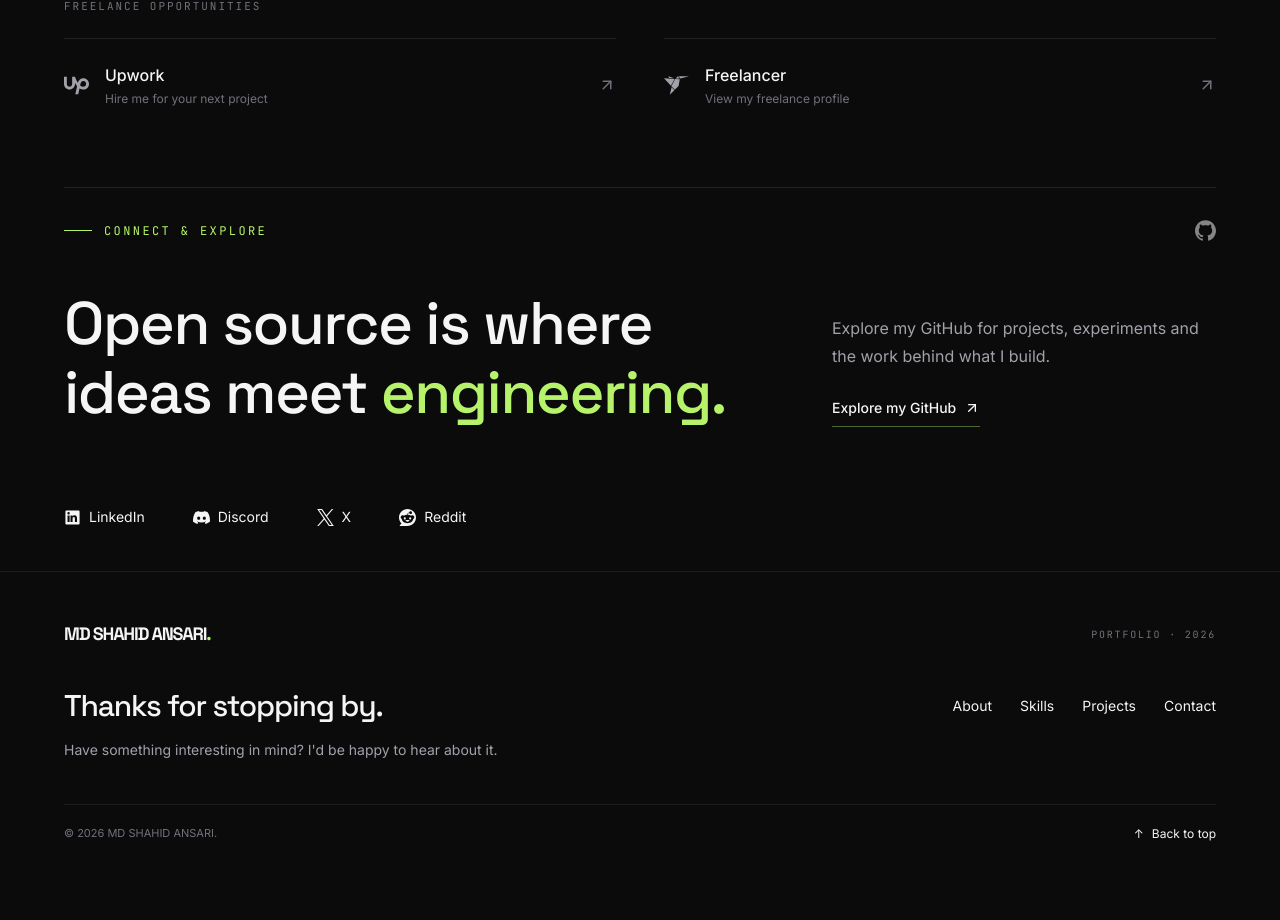
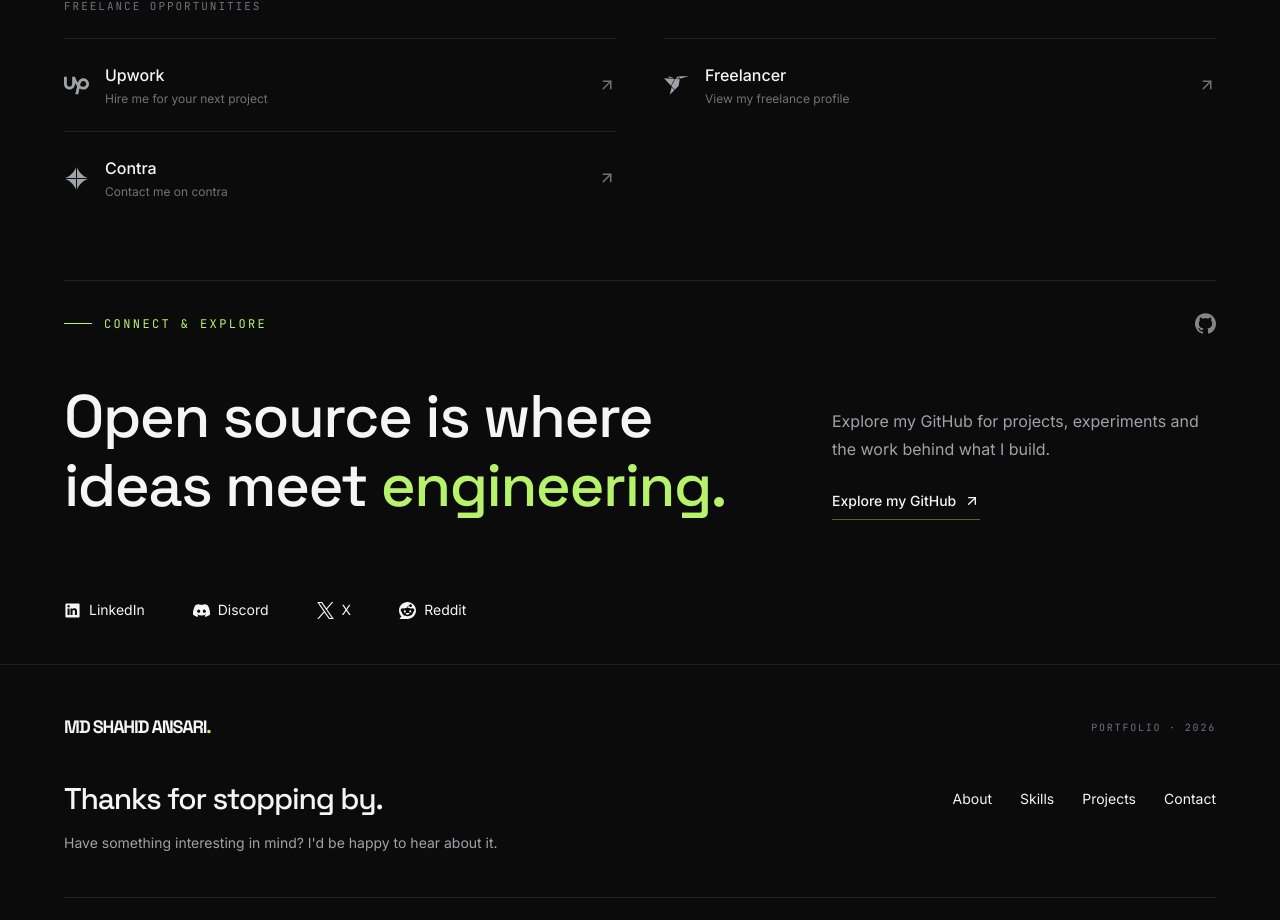
Before and after one commit to md-shahid-ansari/md-shahid-ansari.github.io, a React (Vite) app: page / in a window 1280 px wide. Shown: the part 4939-5859 px from the top of the page. Before the commit the page ends 5809 px from the top, so only its background shows below. Built offline with nearby package versions, Linux system fonts and the light colour scheme.

Commit message:
contra added

```diff
--- a/src/Contact.tsx
+++ b/src/Contact.tsx
@@ -44,6 +44,22 @@ function Linkedin({ size = 18 }: { size?: number }) {
   );
 }
 
+function Contra({ size = 15 } : { size?: number }){
+  return (
+    <svg
+      width={size}
+      height={size}
+      viewBox="0 0 100 100">
+      <g fill="currentColor">
+        <path d="M5 48 C22 43 43 22 48 5 L48 48 Z"/>
+        <path d="M52 5 C57 22 78 43 95 48 L52 48 Z"/>
+        <path d="M5 52 C22 57 43 78 48 95 L48 52 Z"/>
+        <path d="M52 52 L95 52 C78 57 57 78 52 95 Z"/>
+      </g>
+    </svg>
+  )
+}
+
 const freelanceProfiles = [
   {
     name: "Upwork",
@@ -56,6 +72,12 @@ const freelanceProfiles = [
     description: "View my freelance profile",
     url: "https://www.freelancer.com/u/shahid91616",
     icon: siFreelancer,
+  },
+  {
+    name: "Contra",
+    description: "Contact me on contra",
+    url: "https://contra.com/md_shahid_ansari",
+    icon: null,
   },
 ];
 
@@ -158,7 +180,11 @@ export default function Contact() {
               >
                 <div className="flex items-center gap-4">
                   <span className="text-[#a1a1aa] transition-colors group-hover:text-accent">
-                    <BrandMark icon={profile.icon} size={25} />
+                    {profile.name === "Contra" ? (
+                    <Contra size={25} />
+                      ) : (
+                      <BrandMark icon={profile.icon} size={25} />
+                      )}
                   </span>
 
                   <div>
```
